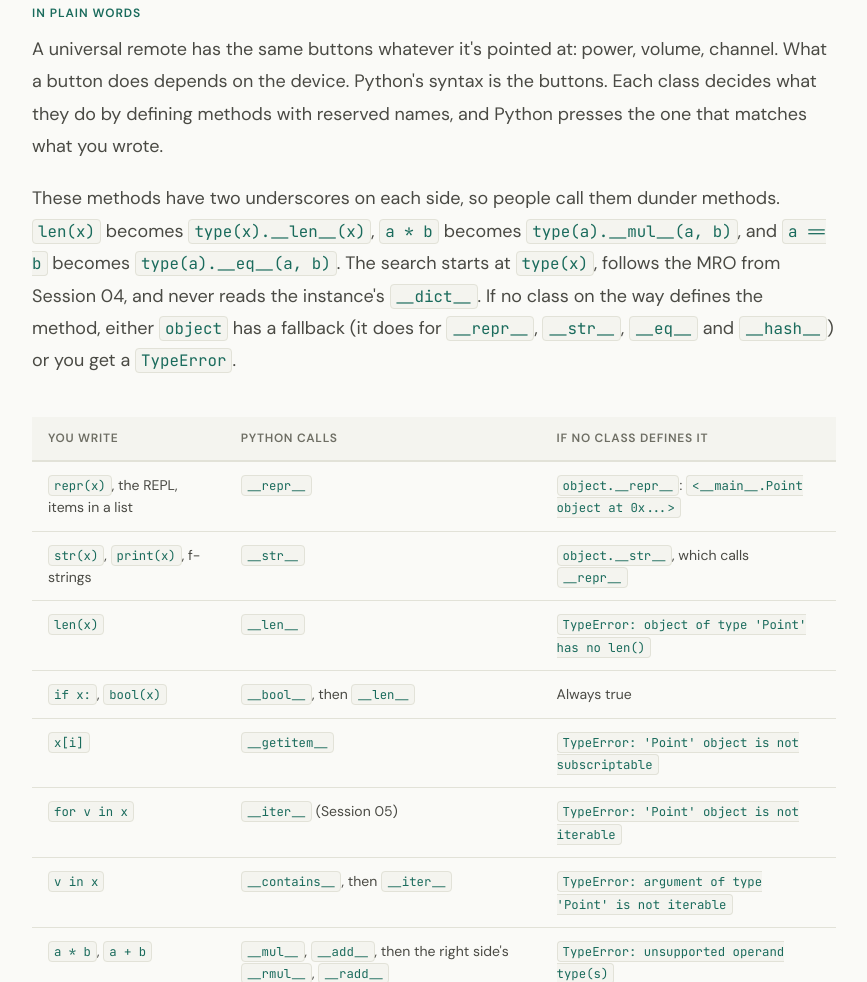
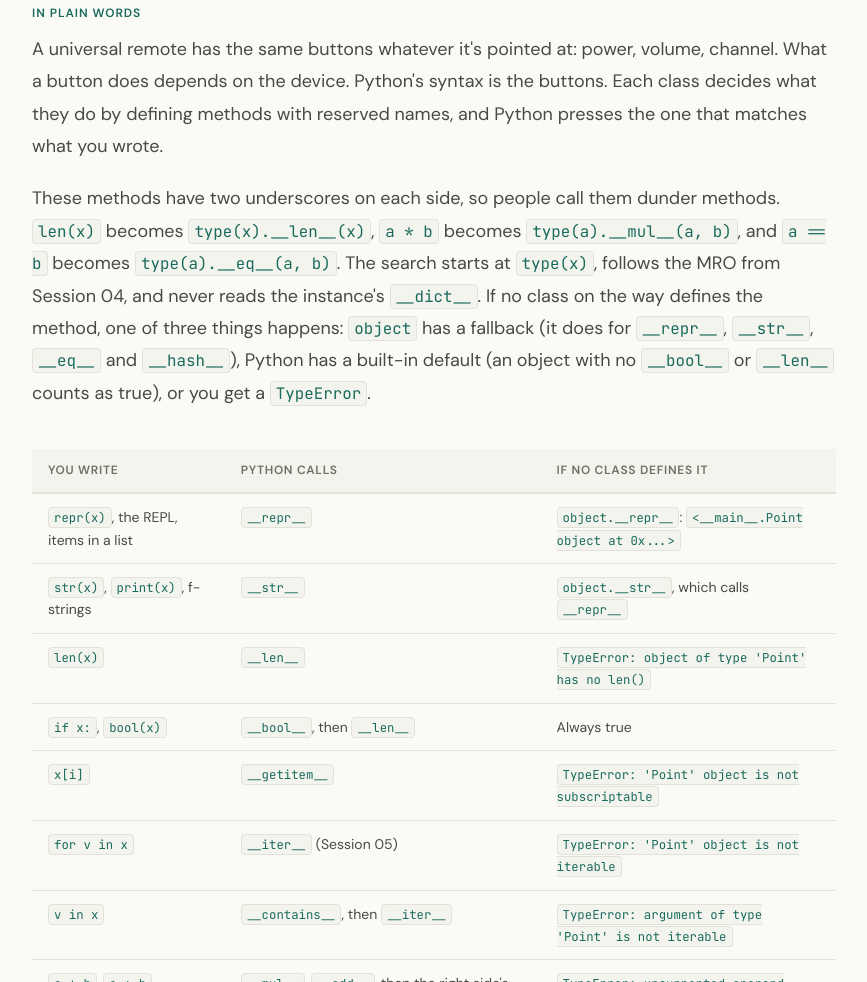
Before and after one commit to inboxpraveen/Py-Internals, a plain HTML site: page sessions/10-data-model/index.html in a window 1280 px wide. Shown: the part 2258-3240 px from the top of the page, without its empty margins (346-1213 px from the left). Drawn offline with Linux system fonts and the light colour scheme.

Commit message:
List the three outcomes when no class defines a special method

```diff
--- a/sessions/10-data-model/index.html
+++ b/sessions/10-data-model/index.html
@@ -401,7 +401,7 @@
         A universal remote has the same buttons whatever it's pointed at: power, volume, channel. What a button does depends on the device. Python's syntax is the buttons. Each class decides what they do by defining methods with reserved names, and Python presses the one that matches what you wrote.
       </p>
       <p class="narrative-lede then-precise">
-        These methods have two underscores on each side, so people call them dunder methods. <code>len(x)</code> becomes <code>type(x).__len__(x)</code>, <code>a * b</code> becomes <code>type(a).__mul__(a, b)</code>, and <code>a == b</code> becomes <code>type(a).__eq__(a, b)</code>. The search starts at <code>type(x)</code>, follows the MRO from Session 04, and never reads the instance's <code>__dict__</code>. If no class on the way defines the method, either <code>object</code> has a fallback (it does for <code>__repr__</code>, <code>__str__</code>, <code>__eq__</code> and <code>__hash__</code>) or you get a <code>TypeError</code>.
+        These methods have two underscores on each side, so people call them dunder methods. <code>len(x)</code> becomes <code>type(x).__len__(x)</code>, <code>a * b</code> becomes <code>type(a).__mul__(a, b)</code>, and <code>a == b</code> becomes <code>type(a).__eq__(a, b)</code>. The search starts at <code>type(x)</code>, follows the MRO from Session 04, and never reads the instance's <code>__dict__</code>. If no class on the way defines the method, one of three things happens: <code>object</code> has a fallback (it does for <code>__repr__</code>, <code>__str__</code>, <code>__eq__</code> and <code>__hash__</code>), Python has a built-in default (an object with no <code>__bool__</code> or <code>__len__</code> counts as true), or you get a <code>TypeError</code>.
       </p>
 
       <div style="overflow-x:auto">
```
Also changed, not shown: llms-full.txt.
